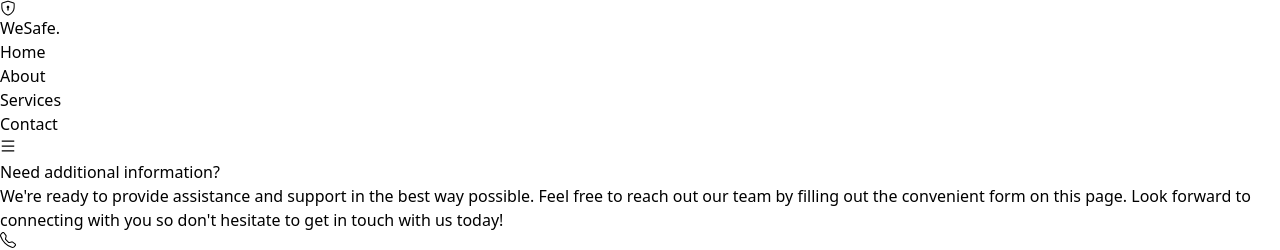
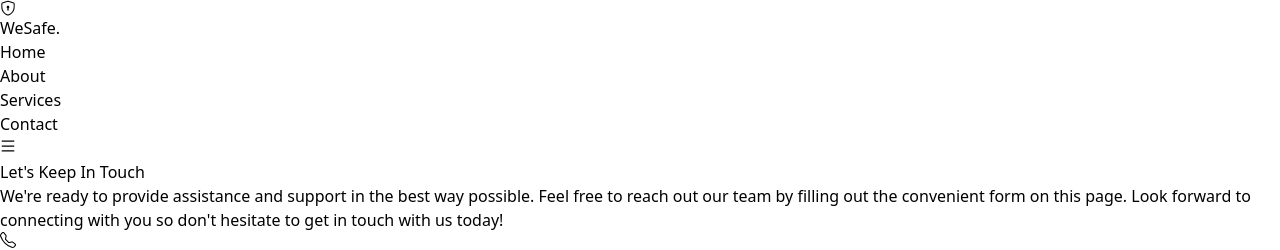
Before and after one commit to hellofromiqbal/wesave, a React (Vite) app: page /contact in a window 1280 px wide. Shown: the top 250 px of the page. Built offline with nearby package versions, Linux system fonts and the light colour scheme.

Commit message:
Edited ContactSec title

```diff
--- a/src/sections/ContactSec.jsx
+++ b/src/sections/ContactSec.jsx
@@ -13,7 +13,7 @@ const ContactSec = () => {
         <div className='basis-1/2'>
           <div className='md:w-3/4 flex flex-col gap-4 '>
             <h2 className='font-bold text-2xl md:text-3xl lg:text-4xl'>
-              Need additional information?
+              Let's Keep In Touch
             </h2>
             <p className='text-sm md:text-base'>
             We're ready to provide assistance and support in the best way possible. Feel free to reach out our team by filling out the convenient form on this page. Look forward to connecting with you so don't hesitate to get in touch with us today!
```
